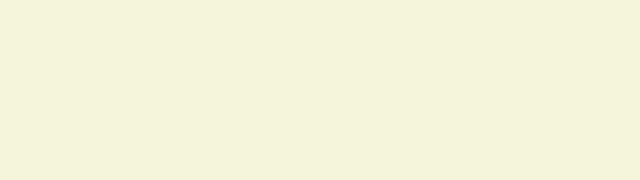
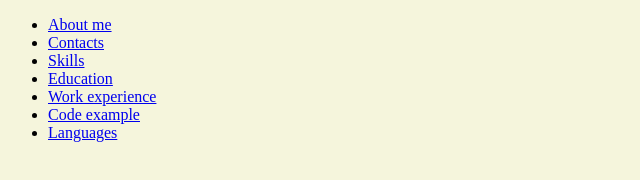
Before and after one commit to ASKorag/rsschool-cv, a plain HTML site: page index.html in a window 1280 px wide. Shown: the whole page, without its empty margins (0-640 px from the left). Drawn offline with Linux system fonts and the light colour scheme.

Commit message:
feat: add header structure

```diff
--- a/index.html
+++ b/index.html
@@ -2,10 +2,27 @@
 <html lang="en">
 <head>
   <meta charset="UTF-8">
+  <meta name="viewport" content="width=device-width, initial-scale=1">
   <title>CV</title>
   <link rel="stylesheet" href="style.css">
 </head>
 <body>
+<header class="header">
+  <div class="header__wrap _wrap">
+    <nav class="header__nav-panel nav-panel">
+      <ul class="nav-panel__list _list">
+        <li class="nav-panel__item"><a class="nav-panel__link _link" href="#about">About me</a></li>
+        <li class="nav-panel__item"><a class="nav-panel__link _link" href="#contacts">Contacts</a></li>
+        <li class="nav-panel__item"><a class="nav-panel__link _link" href="#skills">Skills</a></li>
+        <li class="nav-panel__item"><a class="nav-panel__link _link" href="#education">Education</a></li>
+        <li class="nav-panel__item"><a class="nav-panel__link _link" href="#work">Work experience</a></li>
+        <li class="nav-panel__item"><a class="nav-panel__link _link" href="#code">Code example</a></li>
+        <li class="nav-panel__item"><a class="nav-panel__link _link" href="#languages">Languages</a></li>
+      </ul>
+    </nav>
+  </div>
+</header>
+
 
 </body>
 </html>
```
